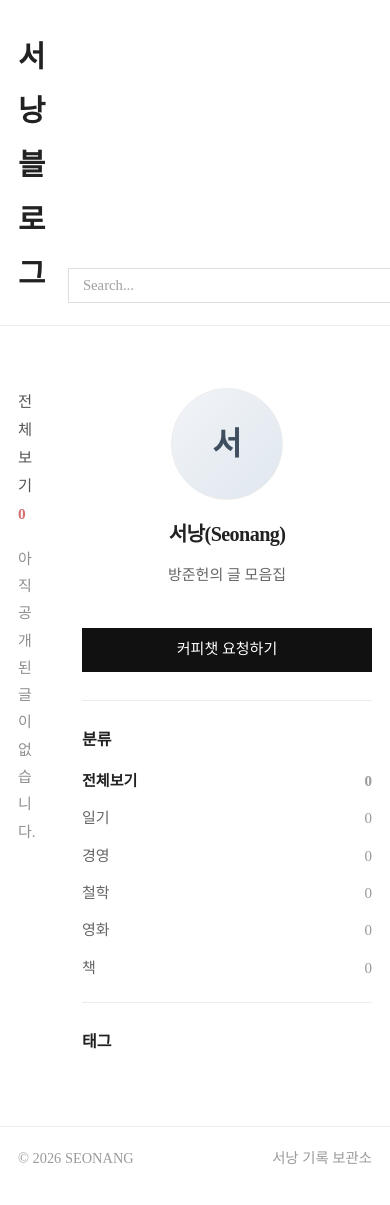
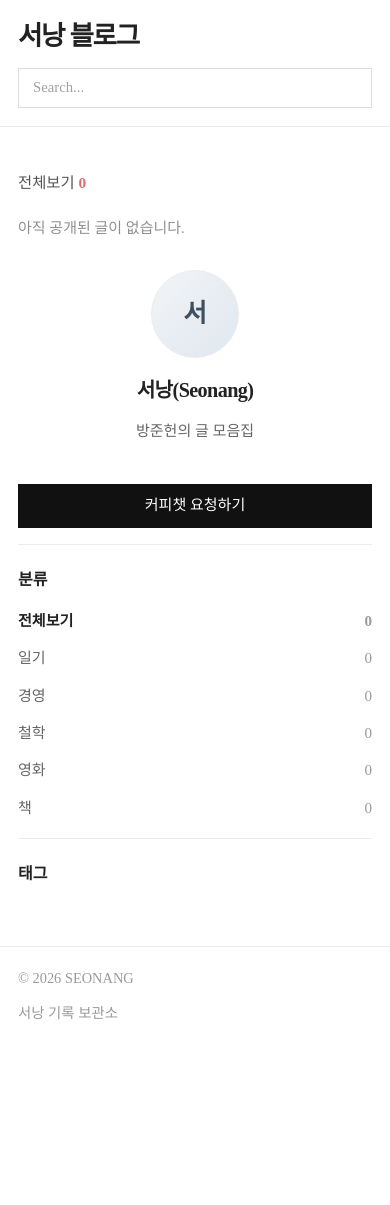
Before and after one commit to seonang/seonang.github.io, a Jekyll site: the page built from index.html, in a window 390 px wide. Built offline with Jekyll 4.4.1, drawn with Linux system fonts in a browser that asks for light colours; some web fonts are replaced; after the commit the page ends 1060 px from its top, so only the background shows below that.

Commit message:
Update site.css

```diff
--- a/assets/css/site.css
+++ b/assets/css/site.css
@@ -406,36 +406,154 @@ img { max-width: 100%; display: block; }
  font-size: 0.9rem;
 }
 .site-footer p { margin: 0; }
+@media (max-width: 960px) {
+  .archive-layout {
+  grid-template-columns: minmax(0, 1fr);
+  gap: 36px;
+  padding-top: 22px;
+ }
+
+ .archive-aside {
+  gap: 20px;
+ }
+}
 
 @media (max-width: 760px) {
  .site-header-inner,
  .archive-page,
  .entry-page,
  .contact-page,
-  .site-footer-inner { padding-left: 18px; padding-right: 18px; }
-  .archive-row-link {
-    grid-template-columns: 1fr;
+ .site-footer-inner {
+  padding-left: 18px;
+  padding-right: 18px;
+ }
+
+ .site-header-inner {
+  padding-top: 22px;
+  padding-bottom: 18px;
+  flex-direction: column;
+  align-items: stretch;
   gap: 14px;
  }
-  .archive-row-thumb {
-    width: 100%;
-    height: 180px;
-  }
+
  .site-brand {
   font-size: 1.86rem;
+  line-height: 1.12;
  }
+
  .site-brand span {
   display: block;
   font-size: 1rem;
   margin-top: 2px;
  }
-  .chat-modal-dialog,
-  .dark-button,
-  .light-button { width: 100%; }
+
  .header-search {
   width: 100%;
-  }
-.site-header-inner {
+  justify-content: flex-start;
   align-items: stretch;
  }
+
+ .header-search input {
+  height: 40px;
  }
+
+ .archive-page,
+ .entry-page,
+ .contact-page {
+  padding-top: 24px;
+  padding-bottom: 44px;
+ }
+
+ .archive-layout {
+  gap: 28px;
+  padding-top: 18px;
+ }
+
+ .archive-row-link {
+  grid-template-columns: 1fr;
+  gap: 14px;
+  padding: 16px 0;
+ }
+
+ .archive-row-thumb {
+  width: 100%;
+  height: 180px;
+ }
+
+ .archive-row h2 {
+  font-size: 1.08rem;
+ }
+
+ .archive-row p {
+  font-size: 0.93rem;
+  line-height: 1.66;
+ }
+
+ .archive-row-meta {
+  display: flex;
+  flex-wrap: wrap;
+  gap: 6px 10px;
+ }
+
+ .archive-row-meta span + span::before {
+  content: none;
+  margin: 0;
+ }
+
+ .author-card {
+  padding-bottom: 24px;
+ }
+
+ .author-avatar {
+  width: 88px;
+  height: 88px;
+  margin-bottom: 14px;
+  font-size: 1.6rem;
+ }
+
+ .entry-title,
+ .contact-intro h1,
+ .chat-modal-dialog h2 {
+  font-size: 1.72rem;
+ }
+
+ .entry-content {
+  font-size: 0.98rem;
+  line-height: 1.82;
+ }
+
+ .chat-modal-dialog {
+  width: calc(100% - 24px);
+  margin: 24px auto;
+  padding: 24px 18px 18px;
+ }
+
+ .dark-button,
+ .light-button {
+  width: 100%;
+ }
+
+ .site-footer-inner {
+  flex-direction: column;
+  gap: 8px;
+ }
+}
+
+@media (max-width: 480px) {
+ .site-brand {
+  font-size: 1.66rem;
+ }
+
+ .archive-row-thumb {
+  height: 156px;
+ }
+
+ .aside-card {
+  padding-bottom: 16px;
+ }
+
+ .tag-chip {
+  min-height: 28px;
+  font-size: 0.82rem;
+ }
+}
```
Lines whose indentation alone changed are shown as unchanged.
